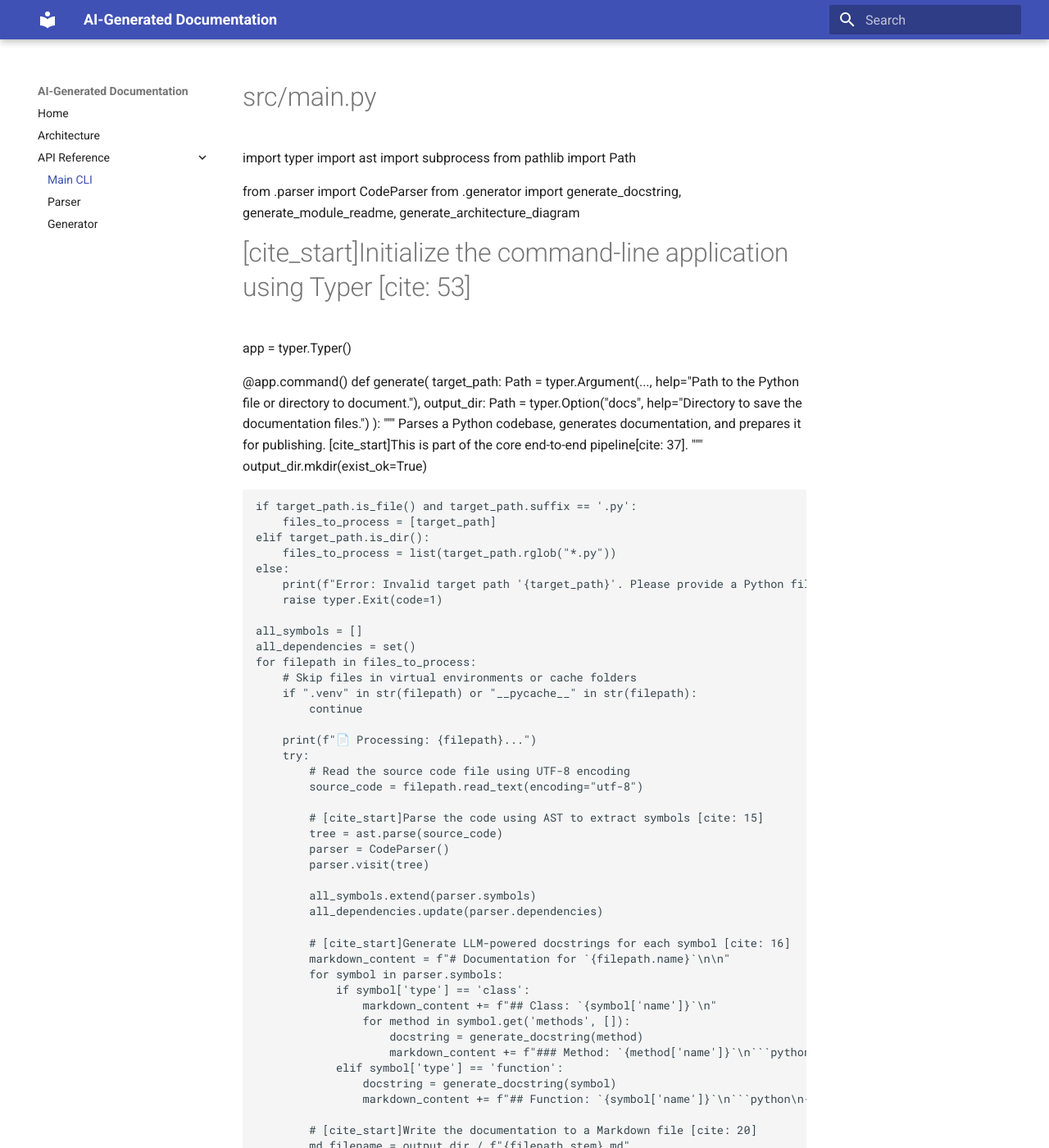
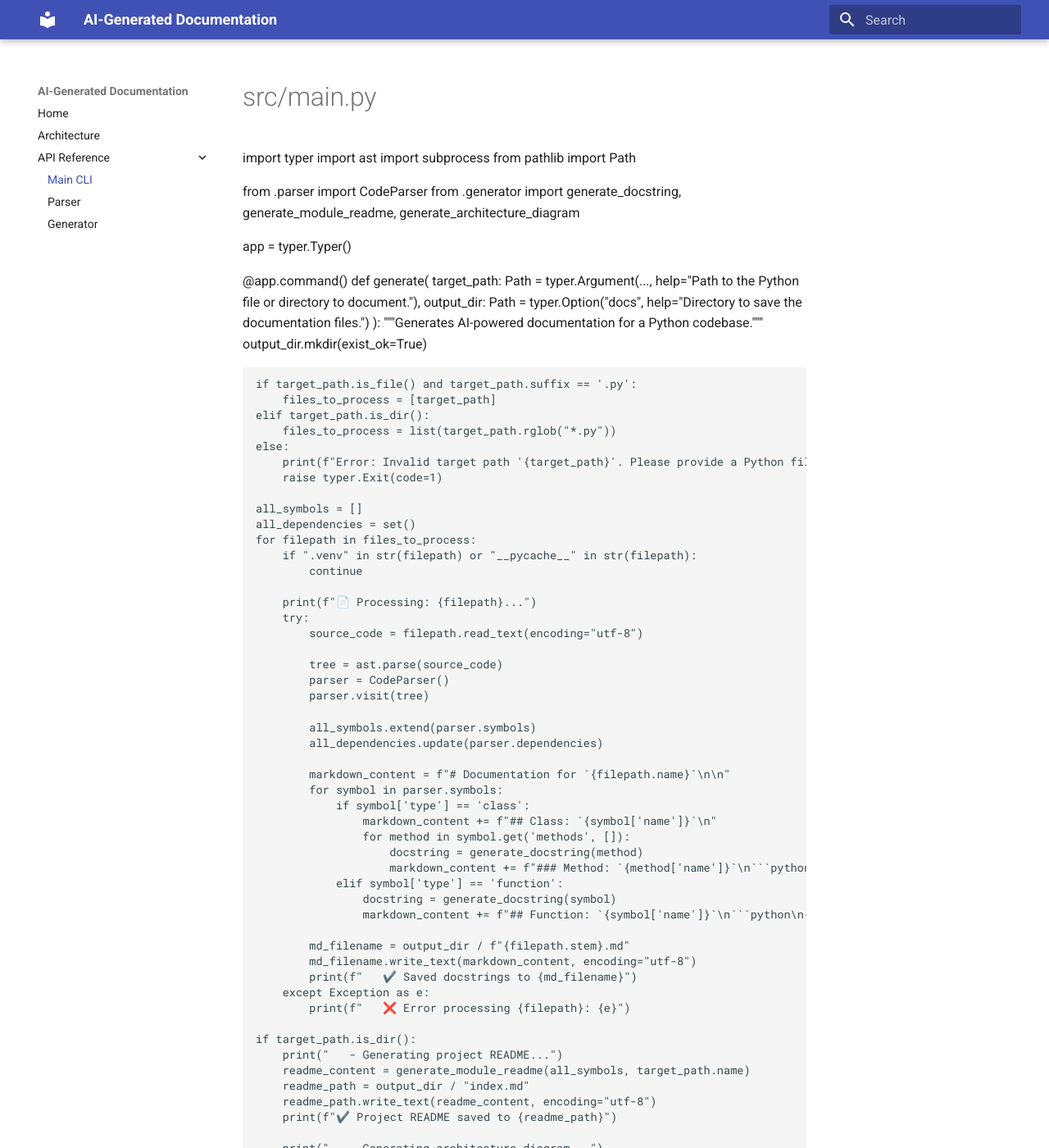
Before and after one commit to sushversesai-pixel/auto-documenter, an MkDocs documentation site: the page built from docs/main.md, in a window 1280 px wide and 1400 px high. Shown: the whole window at 82% size. Built offline with MkDocs 1.6.1 and Material for MkDocs 9.7.7, drawn with Linux system fonts in a browser that asks for light colours; some of the changed text lies outside the part shown.

Commit message:
Final version, ready for new run

````diff
--- a/docs/main.md
+++ b/docs/main.md
@@ -7,7 +7,6 @@
 from .parser import CodeParser
 from .generator import generate_docstring, generate_module_readme, generate_architecture_diagram
 
-# [cite_start]Initialize the command-line application using Typer [cite: 53]
 app = typer.Typer()
 
 @app.command()
@@ -15,10 +14,7 @@
     target_path: Path = typer.Argument(..., help="Path to the Python file or directory to document."),
     output_dir: Path = typer.Option("docs", help="Directory to save the documentation files.")
 ):
-    """
-    Parses a Python codebase, generates documentation, and prepares it for publishing.
-    [cite_start]This is part of the core end-to-end pipeline[cite: 37].
-    """
+    """Generates AI-powered documentation for a Python codebase."""
     output_dir.mkdir(exist_ok=True)
 
     if target_path.is_file() and target_path.suffix == '.py':
@@ -32,16 +28,13 @@
     all_symbols = []
     all_dependencies = set()
     for filepath in files_to_process:
-        # Skip files in virtual environments or cache folders
         if ".venv" in str(filepath) or "__pycache__" in str(filepath):
             continue
 
         print(f"📄 Processing: {filepath}...")
         try:
-            # Read the source code file using UTF-8 encoding
             source_code = filepath.read_text(encoding="utf-8")
 
-            # [cite_start]Parse the code using AST to extract symbols [cite: 15]
             tree = ast.parse(source_code)
             parser = CodeParser()
             parser.visit(tree)
@@ -49,7 +42,6 @@
             all_symbols.extend(parser.symbols)
             all_dependencies.update(parser.dependencies)
 
-            # [cite_start]Generate LLM-powered docstrings for each symbol [cite: 16]
             markdown_content = f"# Documentation for `{filepath.name}`\n\n"
             for symbol in parser.symbols:
                 if symbol['type'] == 'class':
@@ -61,7 +53,6 @@
                     docstring = generate_docstring(symbol)
                     markdown_content += f"## Function: `{symbol['name']}`\n```python\n{docstring}\n```\n\n"
 
-            # [cite_start]Write the documentation to a Markdown file [cite: 20]
             md_filename = output_dir / f"{filepath.stem}.md"
             md_filename.write_text(markdown_content, encoding="utf-8")
             print(f"   ✔️ Saved docstrings to {md_filename}")
@@ -69,14 +60,12 @@
             print(f"   ❌ Error processing {filepath}: {e}")
 
     if target_path.is_dir():
-        # [cite_start]Generate a README for the entire module/directory [cite: 17]
         print("   - Generating project README...")
         readme_content = generate_module_readme(all_symbols, target_path.name)
         readme_path = output_dir / "index.md"
         readme_path.write_text(readme_content, encoding="utf-8")
         print(f"✔️ Project README saved to {readme_path}")
 
-        # [cite_start]Generate the architecture diagram [cite: 22, 42]
         print("   - Generating architecture diagram...")
         diagram_content = generate_architecture_diagram(all_dependencies, target_path.name)
         if diagram_content:
@@ -84,30 +73,43 @@
             diagram_path.write_text(diagram_content, encoding="utf-8")
             print(f"✔️ Architecture diagram saved to {diagram_path}")
 
-
 @app.command()
 def publish(
     docs_dir: Path = typer.Option("docs", help="Directory containing the documentation files.")
 ):
-    """
-    [cite_start]Builds the MkDocs site from the generated documentation, creating the final HTML output[cite: 39, 40].
-    """
+    """Builds the MkDocs site from the generated documentation."""
+
+    # --- NEW ROBUST LOGIC ---
+    # Start building the navigation string
+    nav_string = "nav:\n  - Home: index.md\n"
+
+    # Check if architecture.md exists and add it
+    architecture_file = docs_dir / "architecture.md"
+    if architecture_file.exists():
+        nav_string += "  - Architecture: architecture.md\n"
+
+    # Dynamically find all other markdown files and add them
+    api_files = sorted([f.name for f in docs_dir.glob("*.md") if f.name not in ["index.md", "architecture.md"]])
+    if api_files:
+        nav_string += "  - API Reference:\n"
+        for md_file in api_files:
+            # Capitalize the name for the nav, e.g., 'main.md' -> 'Main'
+            page_name = md_file.replace('.md', '').capitalize()
+            nav_string += f"      - {page_name}: {md_file}\n"
+
     mkdocs_config = f"""
 site_name: AI-Generated Documentation
 theme:
   name: material
-nav:
-  - Home: index.md
-  - Architecture: architecture.md
+{nav_string}
 """
 
     config_path = Path("mkdocs.yml")
-    config_path.write_text(mkdocs_config, encoding="utf-8")
+    config_path.write_text(mkdocs_config, encoding)
 
     print("Building documentation site with MkDocs...")
-    subprocess.run(["mkdocs", "build"], check=True, shell=True)
+    subprocess.run(["mkdocs", "build", "--verbose"], check=True, shell=True)
     print("✔️ Site built successfully in the 'site' directory!")
-
 
 if __name__ == "__main__":
     app()
````
